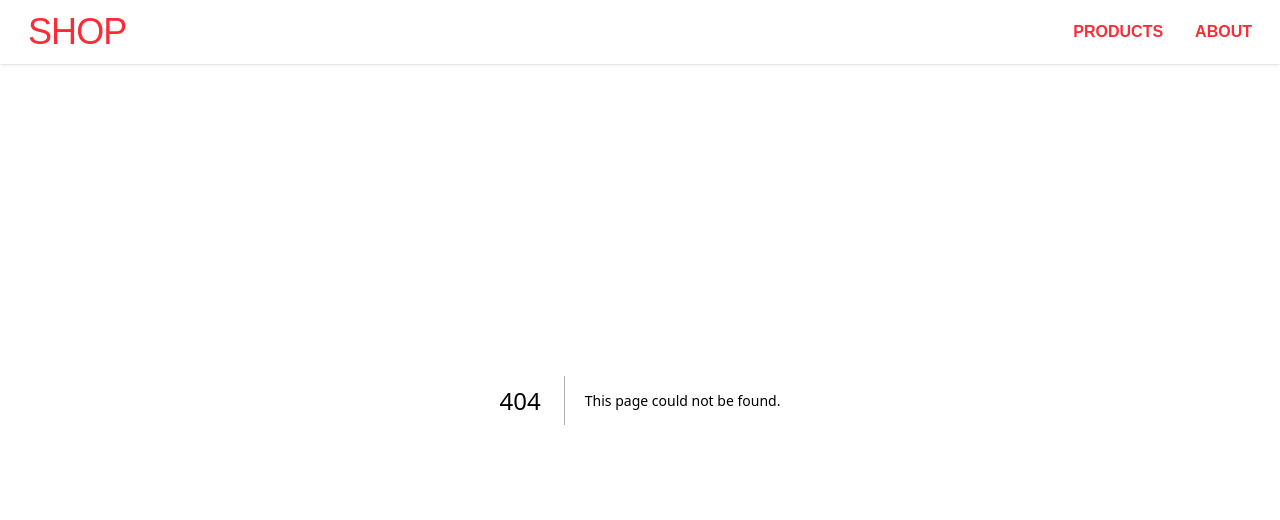
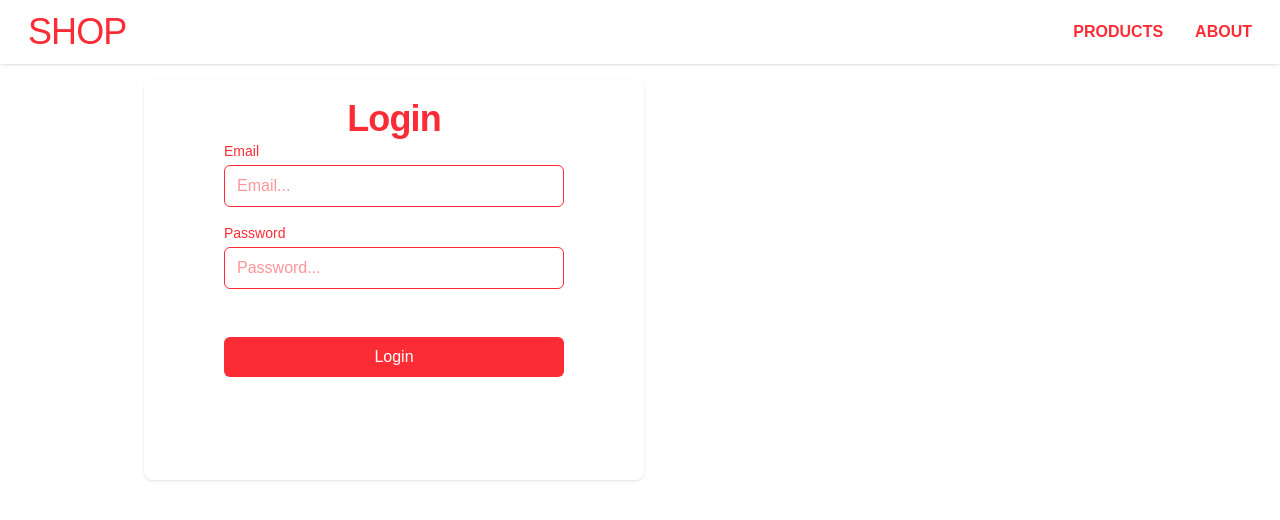
Before and after one commit to code043/shop, a Next.js app: page /admin/login in a window 1280 px wide. Before the commit this address had no page. Shown: the top 520 px of the page. Built offline with nearby package versions, Linux system fonts and the light colour scheme; no server answers.

Commit message:
feat: login

```diff
--- a/package.json
+++ b/package.json
@@ -9,6 +9,7 @@
     "lint": "eslint"
   },
   "dependencies": {
+    "lucide-react": "^1.16.0",
     "next": "16.2.6",
     "react": "19.2.4",
     "react-dom": "19.2.4"
--- /dev/null
+++ b/src/app/admin/login/page.tsx
@@ -0,0 +1,57 @@
+"use client"
+import { useAuth } from "@/src/context/auth";
+import { useRouter } from "next/navigation";
+
+export default function LoginPage() {
+  const router = useRouter();
+  const { login } = useAuth();
+
+  async function handleSubmit(formData: FormData) {
+    try {
+      await login(
+        formData.get("email") as string,
+        formData.get("password") as string,
+      );
+      router.push("/dashboard");
+    } catch (err: unknown) {
+      console.error(err);
+    }
+  }
+  return (
+     <div className="bg-white text-red-500  flex justify-center gap-4 p-4 rounded-lg shadow-sm w-125 h-100 px-20 pb-15 mt-20">
+      <div className="w-full">
+        <h1 className="text-center text-4xl font-bold tracking-tight leading-tight">
+          Login
+        </h1>
+        <form
+          action={handleSubmit}
+          className="flex flex-col items-start space-y-4 mx-auto"
+        >
+          <label className="text-sm font-medium mb-1" htmlFor="email">
+            Email
+          </label>
+          <input
+            name="email"
+            className="w-full border rounded-md px-3 py-2 focus:outline-none focus:ring"
+            type="email"
+            placeholder="Email..."
+          />
+          <label className="text-sm font-medium mb-1" htmlFor="password">
+            Password
+          </label>
+          <input
+            name="password"
+            className="w-full border rounded-md px-3 py-2 focus:outline-none focus:ring"
+            type="password"
+            placeholder="Password..."
+          />
+          <input
+            className="w-full mt-8 px-4 py-2 rounded-md font-medium bg-red-500 text-white cursor-pointer"
+            type="submit"
+            value="Login"
+          />
+        </form>
+      </div>
+    </div>
+  )
+}
--- /dev/null
+++ b/src/app/api/login/route.ts
@@ -0,0 +1,48 @@
+import { NextRequest, NextResponse } from "next/server";
+const baseURL = process.env.NEXT_PUBLIC_API_URL;
+
+export async function POST(req: NextRequest) {
+  const body = await req.json();
+
+  const backendResponse = await fetch(
+    baseURL+"/auth/login",
+    {
+      method: "POST",
+
+      headers: {
+        "Content-Type": "application/json",
+      },
+      body: JSON.stringify(body),
+      credentials: 'include',
+    }
+  );
+
+  const data = await backendResponse.json();
+  //console.log("[login route] backend response:", backendResponse.status, data);
+
+  if (!backendResponse.ok) {
+    return NextResponse.json(data, { status: 401 });
+  }
+
+  if (!data.access_token) {
+    return NextResponse.json(
+      { message: "access_token missing from backend response" },
+      { status: 500 },
+    );
+  }
+
+  const response = NextResponse.json({
+    token: data.access_token,
+  });
+
+  if (data.refresh_token) {
+    response.cookies.set("refreshToken", data.refresh_token, {
+      httpOnly: true,
+      secure: false,
+      sameSite: "lax",
+      path: "/",
+    });
+  }
+
+  return response;
+}
--- /dev/null
+++ b/src/app/api/me/route.ts
@@ -0,0 +1,27 @@
+import { NextRequest, NextResponse } from "next/server";
+
+const baseURL = process.env.NEXT_PUBLIC_API_URL;
+
+export async function GET(req: NextRequest) {
+  const authHeader = req.headers.get("authorization");
+
+  if (!authHeader) {
+    return NextResponse.json({ message: "Token is missings" }, { status: 401 });
+  }
+
+  const backendResponse = await fetch(baseURL + "/auth/me", {
+    method: "GET",
+    headers: {
+      Authorization: authHeader,
+    },
+    credentials: "include",
+  });
+
+  const data = await backendResponse.json();
+
+  if (!backendResponse.ok) {
+    return NextResponse.json(data, { status: backendResponse.status });
+  }
+
+  return NextResponse.json(data);
+}
--- /dev/null
+++ b/src/app/api/refresh/route.ts
@@ -0,0 +1,46 @@
+import { NextRequest, NextResponse } from "next/server";
+const baseURL = process.env.NEXT_PUBLIC_API_URL;
+
+export async function POST(req: NextRequest) {
+  const refreshToken = req.cookies.get("refreshToken")?.value;
+
+  if (!refreshToken) {
+    return NextResponse.json(
+      { message: "Refresh token is missing" },
+      { status: 401 },
+    );
+  }
+
+  const backendResponse = await fetch(baseURL + "/auth/refresh", {
+    method: "POST",
+    headers: {
+      Authorization: `Bearer ${refreshToken}`,
+    },
+    credentials: "include",
+  });
+
+  let data;
+
+  try {
+    data = await backendResponse.json();
+  } catch {
+    return NextResponse.json({ message: "Backend error" }, { status: 500 });
+  }
+
+  if (!backendResponse.ok) {
+    return NextResponse.json(data, { status: backendResponse.status });
+  }
+
+  const response = NextResponse.json({
+    token: data.access_token,
+  });
+
+  response.cookies.set("refreshToken", data.refresh_token, {
+    httpOnly: true,
+    secure: false,
+    sameSite: "lax",
+    path: "/",
+  });
+
+  return response;
+}
--- a/src/app/layout.tsx
+++ b/src/app/layout.tsx
@@ -2,6 +2,7 @@ import type { Metadata } from "next";
 import { Geist, Geist_Mono } from "next/font/google";
 import "./globals.css";
 import Navbar from "../components/navbar";
+import { AuthProvider } from "../context/auth";
 
 const geistSans = Geist({
   variable: "--font-geist-sans",
@@ -29,8 +30,10 @@ export default function RootLayout({
       className={`${geistSans.variable} ${geistMono.variable} h-full antialiased`}
     >
       <body className="min-h-full flex flex-col">
-        <Navbar />
-        <main className="w-full max-w-5xl mx-auto px-4">{children}</main>
+        <AuthProvider>
+          <Navbar />
+          <main className="w-full max-w-5xl mx-auto px-4">{children}</main>
+        </AuthProvider>
       </body>
     </html>
   );
--- a/src/components/navbar.tsx
+++ b/src/components/navbar.tsx
@@ -1,3 +1,4 @@
+import { Menu } from "lucide-react";
 import Link from "next/link";
 
 export default function Navbar() {
@@ -24,8 +25,18 @@ export default function Navbar() {
               </li>
             </ul>
           </nav>
+
+          {/* MOBILE BUTTON */}
+          <button
+
+            className="md:hidden p-3"
+            aria-label="Toggle menu"
+          >
+            <Menu/>
+          </button>
         </div>
-      </div>
+        </div>
+
     </header>
   );
 }
--- /dev/null
+++ b/src/context/auth.tsx
@@ -0,0 +1,106 @@
+"use client";
+
+import { createContext, useContext, useEffect, useRef, useState } from "react";
+import { User } from "../types/user";
+
+type AuthContextType = {
+  user: User | null;
+  loading: boolean;
+  login: (email: string, password: string) => Promise<void>;
+  getAccessToken: () => string | null;
+};
+
+const AuthContext = createContext<AuthContextType | null>(null);
+
+export function AuthProvider({ children }: { children: React.ReactNode }) {
+  const [user, setUser] = useState<User | null>(null);
+  const [loading, setLoading] = useState(true);
+  const accessTokenRef = useRef<string | null>(null);
+
+  async function login(email: string, password: string) {
+    const res = await fetch("/api/login", {
+      method: "POST",
+      headers: { "Content-Type": "application/json" },
+      body: JSON.stringify({ email, password }),
+      credentials: "include",
+    });
+
+    if (!res.ok) throw new Error("Erro no login!");
+
+    const data = await res.json();
+    accessTokenRef.current = data.token;
+
+    await loadUser(data.token);
+  }
+
+  async function loadUser(token?: string) {
+    const accessToken = token ?? accessTokenRef.current;
+
+    if (!accessToken) {
+      const refreshed = await tryRefresh();
+      if (!refreshed) return;
+      return;
+    }
+
+    try {
+      const res = await fetch("/api/me", {
+        headers: { Authorization: `Bearer ${accessToken}` },
+        credentials: "include",
+      });
+
+      if (!res.ok) throw new Error();
+
+      const data = await res.json();
+      setUser(data);
+    } catch {
+    }
+  }
+
+  async function tryRefresh(): Promise<boolean> {
+    try {
+      const res = await fetch("/api/refresh", {
+        method: "POST",
+        credentials: "include",
+      });
+
+      if (!res.ok) return false;
+
+      const data = await res.json();
+      accessTokenRef.current = data.token;
+
+      await loadUser(data.token);
+      return true;
+    } catch {
+      return false;
+    }
+  }
+
+
+  useEffect(() => {
+    async function init() {
+      await loadUser();
+      setLoading(false);
+    }
+
+    init();
+  }, []);
+
+  return (
+    <AuthContext.Provider
+      value={{
+        user,
+        loading,
+        login,
+        getAccessToken: () => accessTokenRef.current,
+      }}
+    >
+      {children}
+    </AuthContext.Provider>
+  );
+}
+
+export function useAuth() {
+  const context = useContext(AuthContext);
+  if (!context) throw new Error("You are out of provider!");
+  return context;
+}
--- /dev/null
+++ b/src/types/user.ts
@@ -0,0 +1,6 @@
+export type User = {
+  id: number;
+  name: string;
+  image: string;
+  email: string;
+};
```
Also changed, not shown: 1 other file (tests, documents, lock files or other folders).
